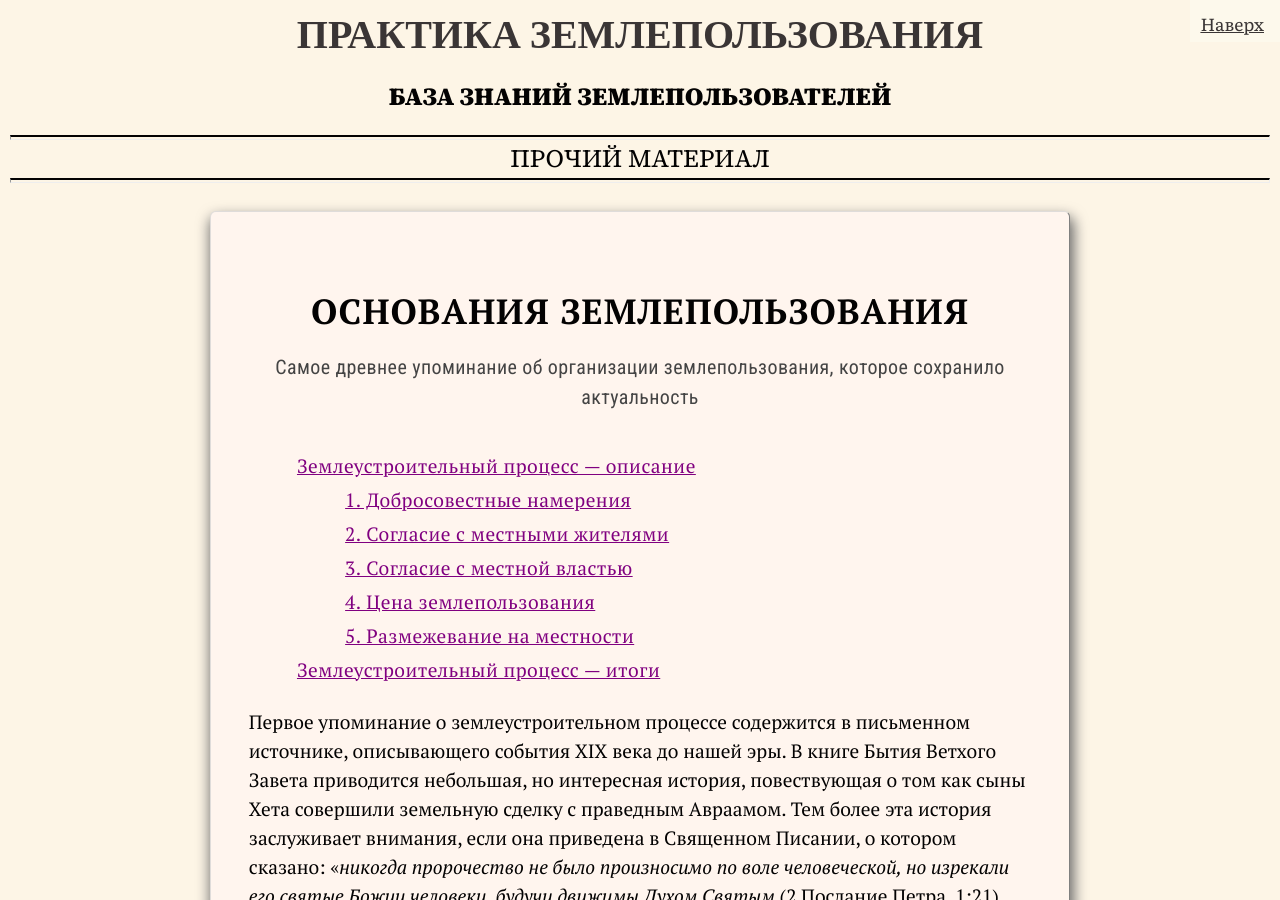
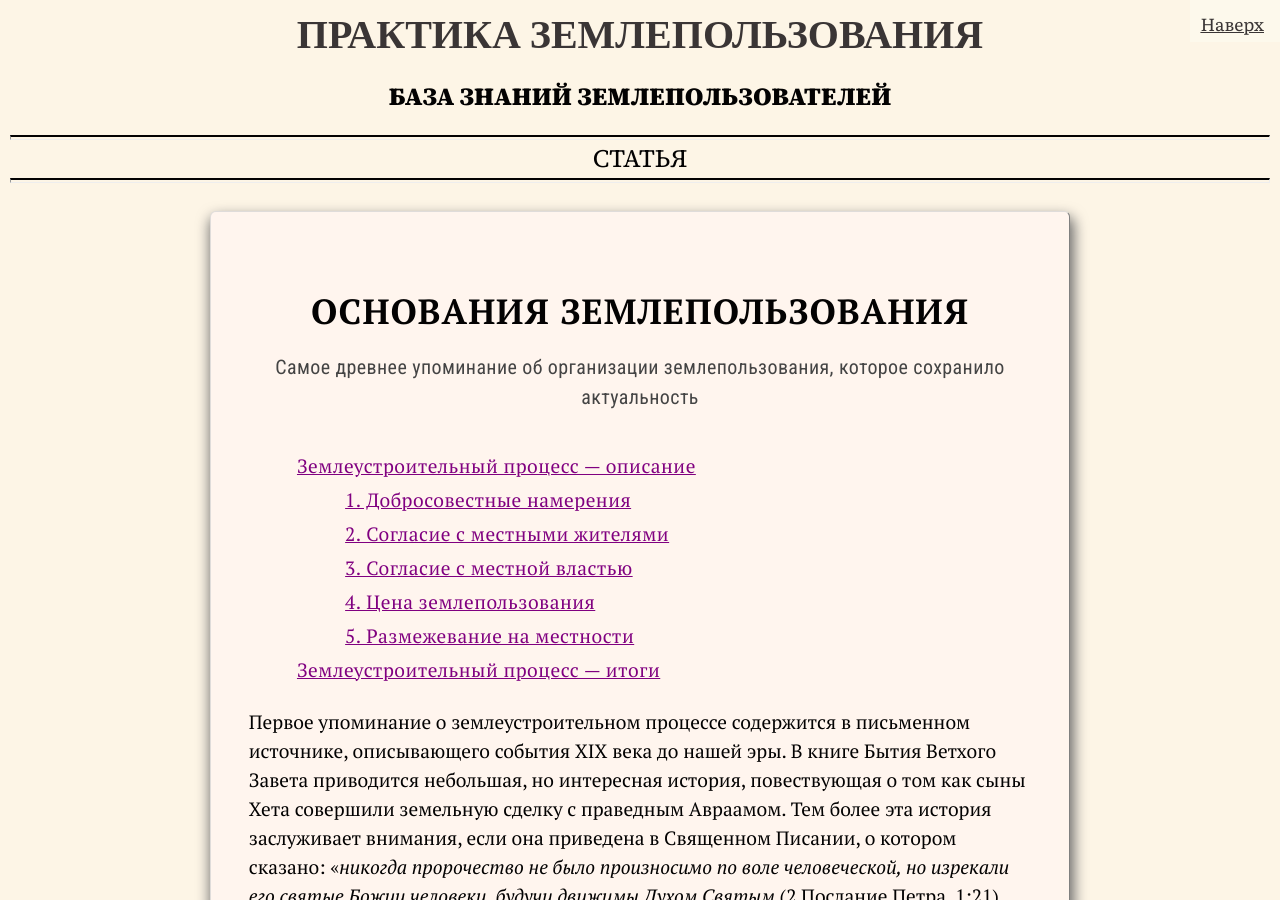
Before and after one commit to SergSi/land-use-art, a Jekyll site: the page built from _posts/2023-09-01-book.md, in a window 1280 px wide and 900 px high. Built offline with Jekyll 4.4.1, drawn with Linux system fonts in a browser that asks for light colours; some web fonts are replaced.

Commit message:
Update head.html

```diff
--- a/_includes/head.html
+++ b/_includes/head.html
@@ -20,21 +20,21 @@
   <hr class="hr-line">
   <div style="transition: opacity 2s ease-in-out;" class="clock-text serif" id="MyClockDisplay">&#160;</div>
   <hr class="hr-line">
-{% elsif page.class == "article" %}
+{% elsif page.class == "lib" %}
   <div class="clock-text serif">
     <hr class="hr-line">Статья<hr class="hr-line">
   </div>
-{% elsif page.class == "materials" %}
+{% elsif page.class == "training" %}
   <div class="clock-text serif">
-    <hr class="hr-line">Нормативный материал<hr class="hr-line">
+    <hr class="hr-line">Учебный курс<hr class="hr-line">
   </div>
-{% elsif page.class == "methods" %}
+{% elsif page.class == "admin" %}
   <div class="clock-text serif">
     <hr class="hr-line">Методика<hr class="hr-line">
   </div>
-{% elsif page.class == "expert" %}
+{% elsif page.class == "analitika" %}
   <div class="clock-text serif">
-    <hr class="hr-line">Пример заключения<hr class="hr-line">
+    <hr class="hr-line">Аналитический материал<hr class="hr-line">
   </div>
 {% elsif page.class == "mind" %}
   <div class="clock-text serif">
```
